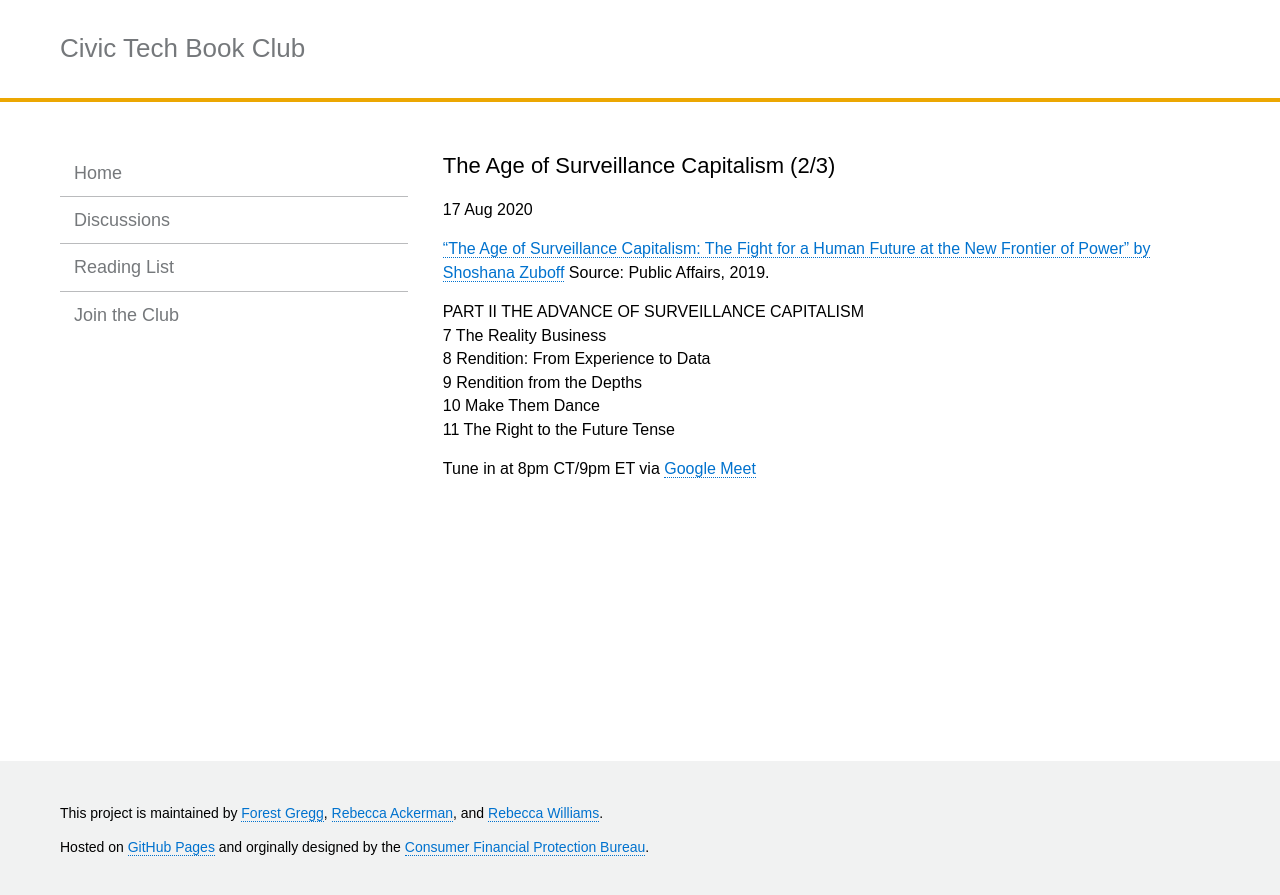
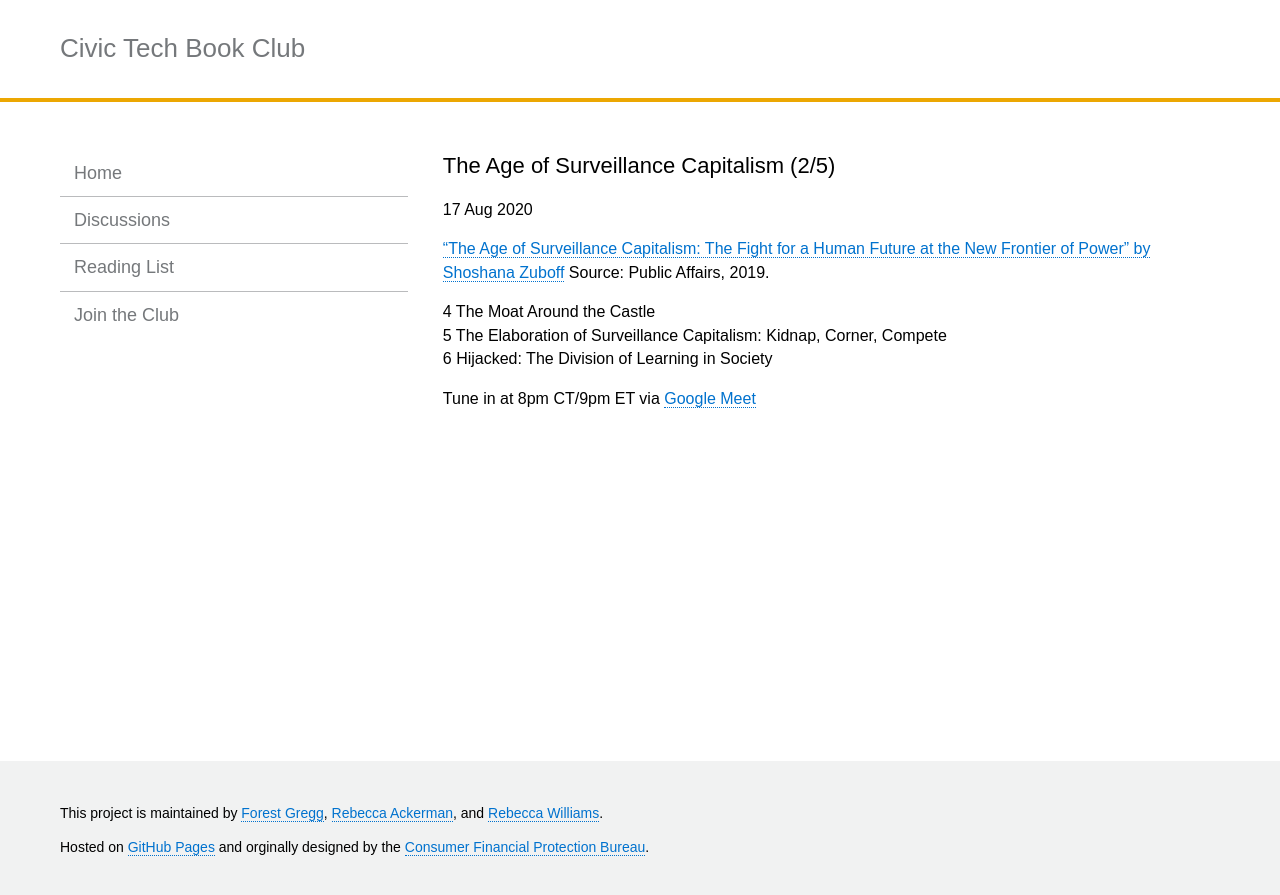
Before and after one commit to rebeccawilliams/bookclub, a Jekyll site: the page built from _posts/2020-08-17-the-age-of-surveillance-capitalism-part-2.md, in a window 1280 px wide. Shown: the top 895 px of the page. Built offline with Jekyll 4.4.1, drawn with Linux system fonts in a browser that asks for light colours.

Commit message:
Update 2020-08-17-the-age-of-surveillance-capitalism-part-2.md

```diff
--- a/_posts/2020-08-17-the-age-of-surveillance-capitalism-part-2.md
+++ b/_posts/2020-08-17-the-age-of-surveillance-capitalism-part-2.md
@@ -1,17 +1,14 @@
 ---
 layout: post
-title:  "The Age of Surveillance Capitalism (2/3)"
+title:  "The Age of Surveillance Capitalism (2/5)"
 date:   2020-08-17 21:00:00
 categories: jekyll update
 ---
 
 ["The Age of Surveillance Capitalism: The Fight for a Human Future at the New Frontier of Power" by Shoshana Zuboff](https://www.publicaffairsbooks.com/titles/shoshana-zuboff/the-age-of-surveillance-capitalism/9781610395694/) Source: Public Affairs, 2019.
 
-PART II THE ADVANCE OF SURVEILLANCE CAPITALISM
-7 The Reality Business
-8 Rendition: From Experience to Data
-9 Rendition from the Depths
-10 Make Them Dance
-11 The Right to the Future Tense
+4 The Moat Around the Castle
+5 The Elaboration of Surveillance Capitalism: Kidnap, Corner, Compete
+6 Hijacked: The Division of Learning in Society
 
 Tune in at 8pm CT/9pm ET via [Google Meet](https://calendar.google.com/event?action=TEMPLATE&tmeid=MGY5bmlvanExbWM2MmNpMDVmNGhkaW1wNmogd2lsbGlhbXMucmViZWNjYUBt&tmsrc=williams.rebecca%40gmail.com)
```
